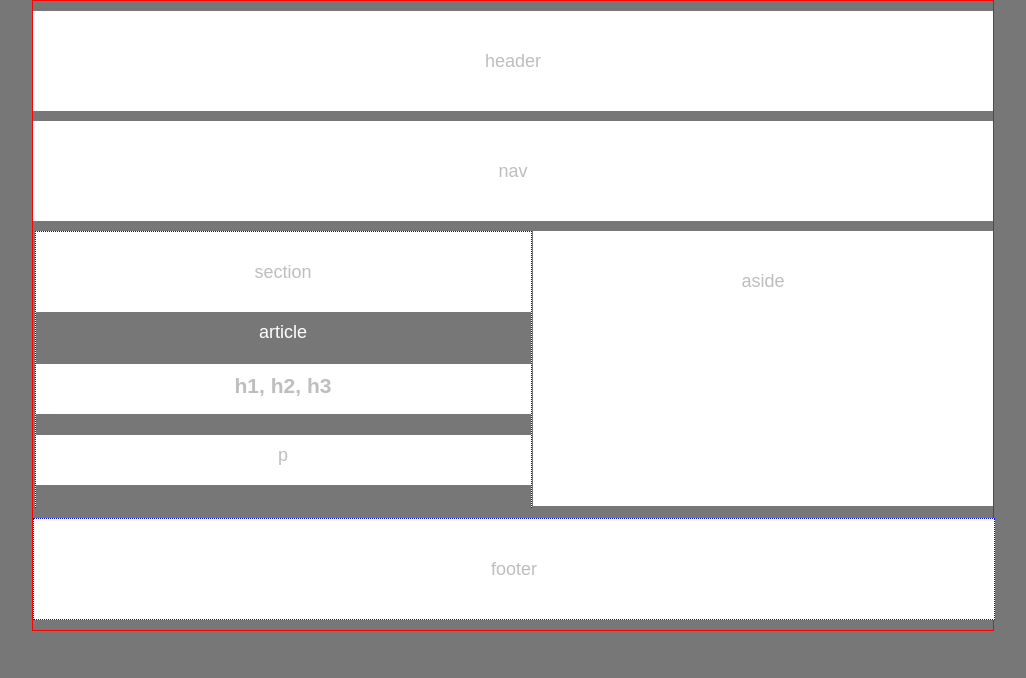
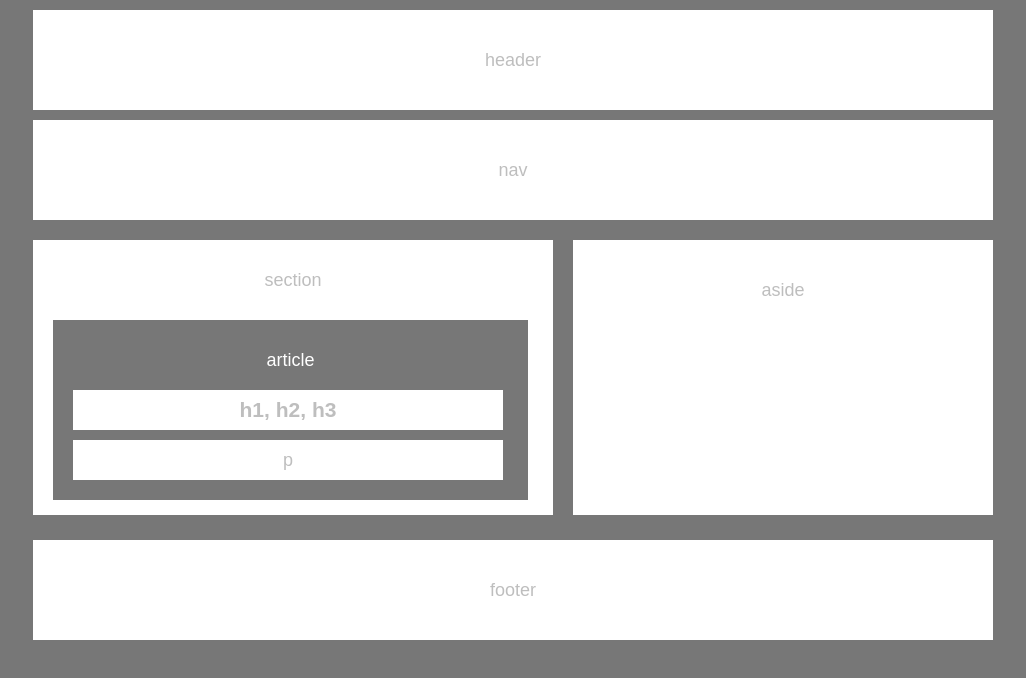
Before and after one commit to try4l/HW-Wireframe, a plain HTML site: page index.html in a window 1280 px wide. Shown: the whole page, without its empty margins (127-1153 px from the left). Drawn offline with Linux system fonts and the light colour scheme.

Commit message:
Updated index.html and style.css to show wireframe

```diff
--- a/index.html
+++ b/index.html
@@ -9,16 +9,17 @@
 		<span>header</span>
 	</header>
 	<nav>nav</nav>
-	<section class = "showpos2"><!-- inline-block, no float -->
+	<section><!-- inline-block, no float -->
 		section
 		<article>
 			article
-			<h1>h1, h2, h3</h1>
-			<p>p</p>
+			<div class="wrap">
+				<h1>h1, h2, h3</h1>
+				<p>p</p>
+			</div>
 		</article>
 	</section>
 	<aside>aside</aside><!-- float right -->
-	<!-- <div class="clear">dummy</div> -->
-	<footer class = "showpos2">footer</footer>
+	<footer>footer</footer>
 </body>
 </html>
--- a/style.css
+++ b/style.css
@@ -7,8 +7,6 @@ body {
 	text-align: center;
 	line-height: 100px;
 	background-color: #777;
-	border: 1px solid red;
-	/*box-sizing: border-box;*/
 }
 header {
 	position: relative;
@@ -27,7 +25,6 @@ nav {
 footer {
 	display: block;
 	width: 960px;
-	/*position: relative;*/
 	text-align: center;
 	height: 100px;
 	background-color: white;
@@ -35,58 +32,37 @@ footer {
 }
 section {
 	display: inline-block;
-	width: 495px;
+	width: 520px;
 	height: 275px;
 	line-height: 80px;
 	background-color: white;
+	margin: 10px 0;
 }
 aside {
 	float: right;
-	width: 460px;
+	width: 420px;
 	height: 275px;
 	background-color: white;
+	margin: 10px 0 10px 20px;
 }
 article {
-	width: 495px;
+	position: relative;
+	left: 20px;
+	width: 475px;
 	height: 180px;
-	line-height: normal;
+	line-height: 80px;
 	color: white;
-	padding: 10px 0;
 	background-color: #777;
 }
-article h1 {
+.wrap h1, .wrap p {
+	position: relative;
+	width: 430px;
+	height: 40px;
+	line-height: 40px;
+	left: 20px;
+	top: -20px;
+	margin: 10px 0;
+	padding: 0;
 	color: #bebebe;
-	height: 30px;
-	line-height: normal;
-	padding: 10px;
 	background-color: white;
 }
-article p {
-	color: #bebebe;
-	height: 30px;
-	line-height: normal;
-	padding: 10px;
-	background-color: white;
-}
-.clear {
-	content: “”;
-	display: block;
-	clear: both;
-}
-.clearfix:after {
-	content: “”;
-	display: block;
-	clear: both;
-}
-
-h1 {}
-h2 {}
-h3 {}
-p {}
-
-.showpos {
-	border: 1px solid red;
-}
-.showpos2 {
-	border: 1px dotted blue;
-}
```
